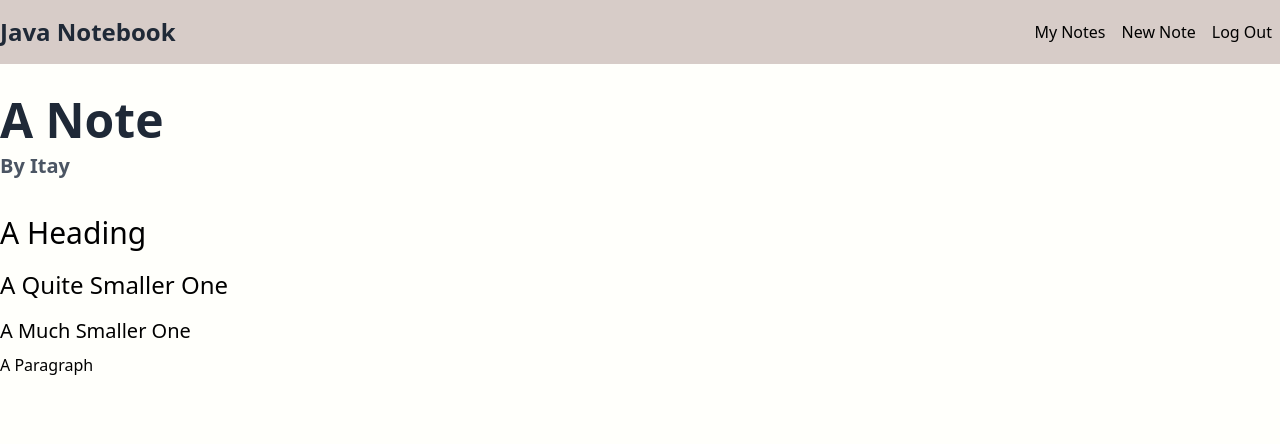
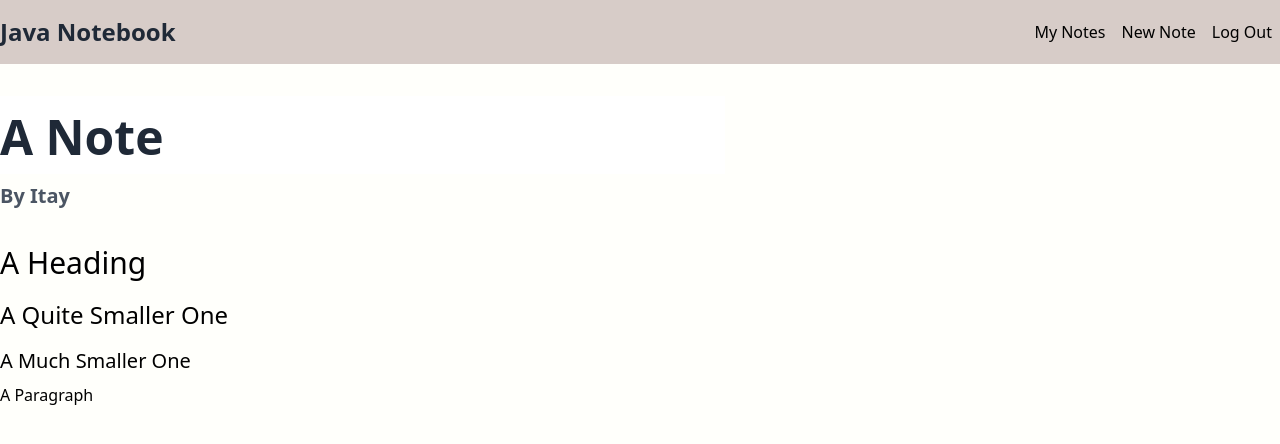
Before and after one commit to itays123/java-notebook, a React (Create React App) app in the folder frontend/: page /note/1 in a window 1280 px wide. Shown: the top 444 px of the page. Built offline with nearby package versions, Linux system fonts and the light colour scheme.

Commit message:
FIX: Edit the title

```diff
--- a/frontend/src/note/edit/NoteEditorContext.js
+++ b/frontend/src/note/edit/NoteEditorContext.js
@@ -6,12 +6,15 @@ export function useNoteEditorContext() {
     return useContext(NoteEditorContext);
 }
 
-const NoteEditorContextProvider = ( {children} ) => {
+const NoteEditorContextProvider = ( {children, initialTitle} ) => {
     const [focusedBlockIndex, setFocusedBlockIndex] = useState(-1);
+    const [title, setTitle] = useState(initialTitle);
     return (
         <NoteEditorContext.Provider value={{
             focusedBlockIndex,
             setFocusedBlockIndex,
+            title,
+            setTitle,
             next() {
                 setFocusedBlockIndex(i=>++i);
             },
--- /dev/null
+++ b/frontend/src/note/edit/NoteTitleEdit.js
@@ -0,0 +1,25 @@
+import { useEffect, useRef } from "react";
+import { useNoteEditorContext } from "./NoteEditorContext";
+
+const NoteTitleEdit = () => {
+    const {title, setTitle, next} = useNoteEditorContext();
+    const ref = useRef();
+
+    useEffect(() => {
+        ref.current.focus();
+    }, []);
+
+    return (
+        <input
+            type="text"
+            value={title}
+            ref={ref}
+            onChange={e => setTitle(e.target.value)}
+            className="pt-2 pb-1 my-0 text-5xl font-bold text-gray-800 focus:outline-none leading-snug"
+            placeholder="Untitled Note"
+            onKeyPress={e => e.key === 'Enter' && next()}
+        />
+     );
+}
+
+export default NoteTitleEdit;
--- /dev/null
+++ b/frontend/src/note/view/NoteTitle.js
@@ -0,0 +1,15 @@
+import { useNoteEditorContext } from "../edit/NoteEditorContext";
+import NoteTitleEdit from "../edit/NoteTitleEdit";
+
+const NoteTitle = () => {
+    const { focusedBlockIndex, setFocusedBlockIndex, title } = useNoteEditorContext();
+    return focusedBlockIndex === -1
+        ? <NoteTitleEdit />
+        : <h1
+            className="pt-2 pb-1 text-5xl font-bold text-gray-800 leading-snug"
+            onClick={() => setFocusedBlockIndex(-1)}>
+            {title}
+          </h1>;
+}
+
+export default NoteTitle;
--- a/frontend/src/note/view/NoteView.js
+++ b/frontend/src/note/view/NoteView.js
@@ -2,17 +2,18 @@ import { useParams } from "react-router-dom";
 import BlockList from "../../block/BlockList";
 import NoteEditorContextProvider from "../edit/NoteEditorContext";
 import { useNote } from "../useNote";
+import NoteTitle from "./NoteTitle";
 
 const NoteView = () => {
     const { id } = useParams();
     const note = useNote(id);
 
     return (
-      <NoteEditorContextProvider>
+      <NoteEditorContextProvider initialTitle={note.title}>
         <div className="note scrollable">
             <div className="container mx-auto">
               <header className="pt-8 pb-2">
-                <h1 className="text-5xl font-bold text-gray-800">{note.title}</h1>
+                <NoteTitle />
                 <h2 className="text-xl font-bold text-gray-600 mt-2">By {note.user.name}</h2>
               </header>
               <main>
```
